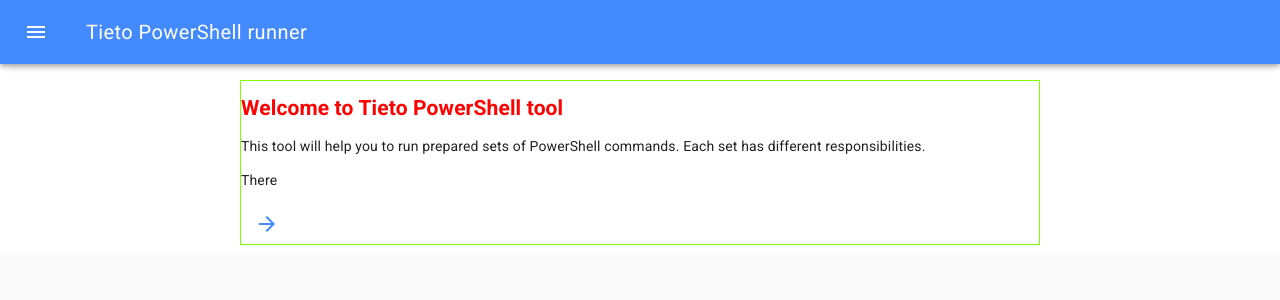
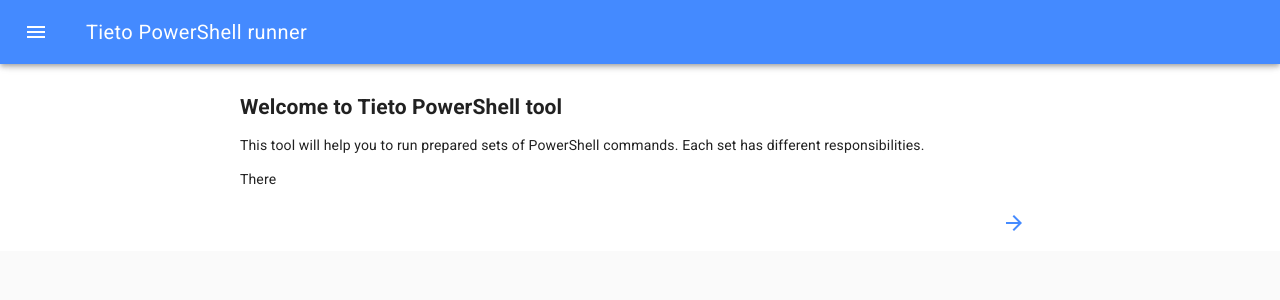
Before and after one commit to HaunsTM/WebInvokePowerShellFront, a Vue app: page /#/ in a window 1280 px wide. Shown: the top 300 px of the page. Built offline with nearby package versions, Linux system fonts and the light colour scheme.

Commit message:
Positioned button

```diff
--- a/src/App.vue
+++ b/src/App.vue
@@ -71,7 +71,6 @@
   .main-content {
     max-width: 800px;
     width: 800px;
-    border: 1px solid chartreuse
   }
   .md-drawer {
     width: 230px;
--- a/src/components/Instructions.vue
+++ b/src/components/Instructions.vue
@@ -3,9 +3,12 @@
 		<h2>Welcome to Tieto PowerShell tool </h2>
 		<p>This tool will help you to run prepared sets of PowerShell commands. Each set has different responsibilities.</p>
 		<p>There</p>
-		<md-button class="md-icon-button md-primary">
-            <span class="md-list-item-text"><router-link :to="{name: 'WizardSelectPowerShellScript'}"><md-icon>arrow_forward</md-icon></router-link></span>
-		</md-button>
+
+		<section class="flex-container">
+			<md-button class="md-icon-button md-primary">
+      	<span class="md-list-item-text"><router-link :to="{name: 'WizardSelectPowerShellScript'}"><md-icon>arrow_forward</md-icon></router-link></span>
+			</md-button>
+		</section>
 
 	</article>
 </template>
@@ -19,7 +22,9 @@
 
 <!-- Add "scoped" attribute to limit CSS to this component only -->
 <style scoped>
-	h2{
-        color: red;
+	.flex-container {
+		display: flex;
+		justify-content: flex-end;
 	}
+
 </style>
```
